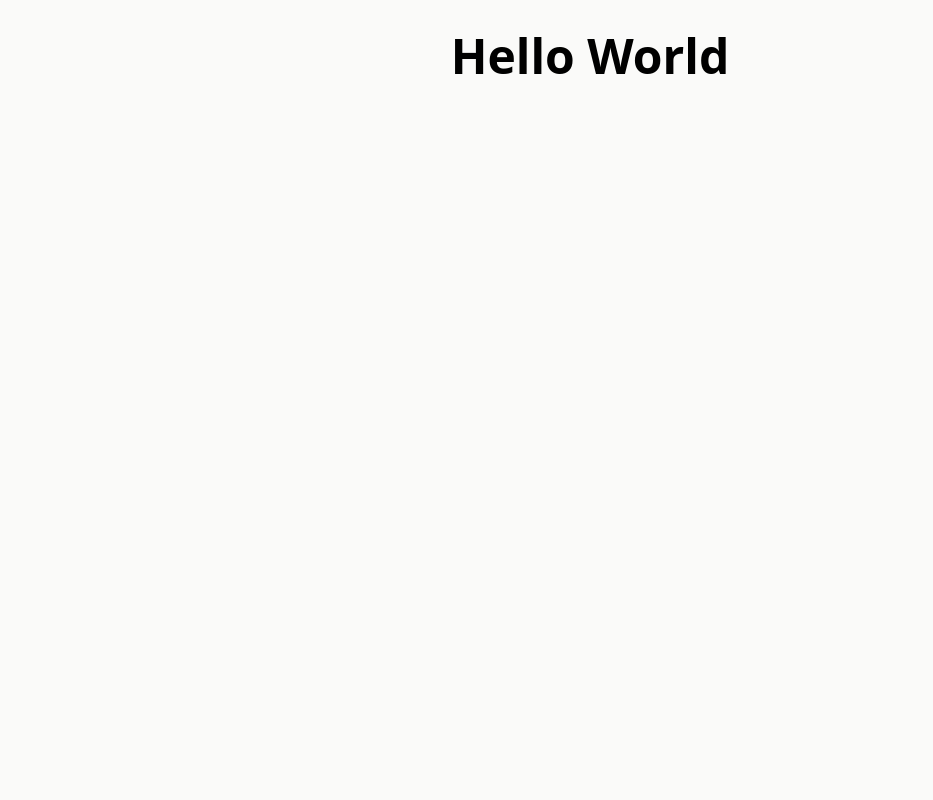
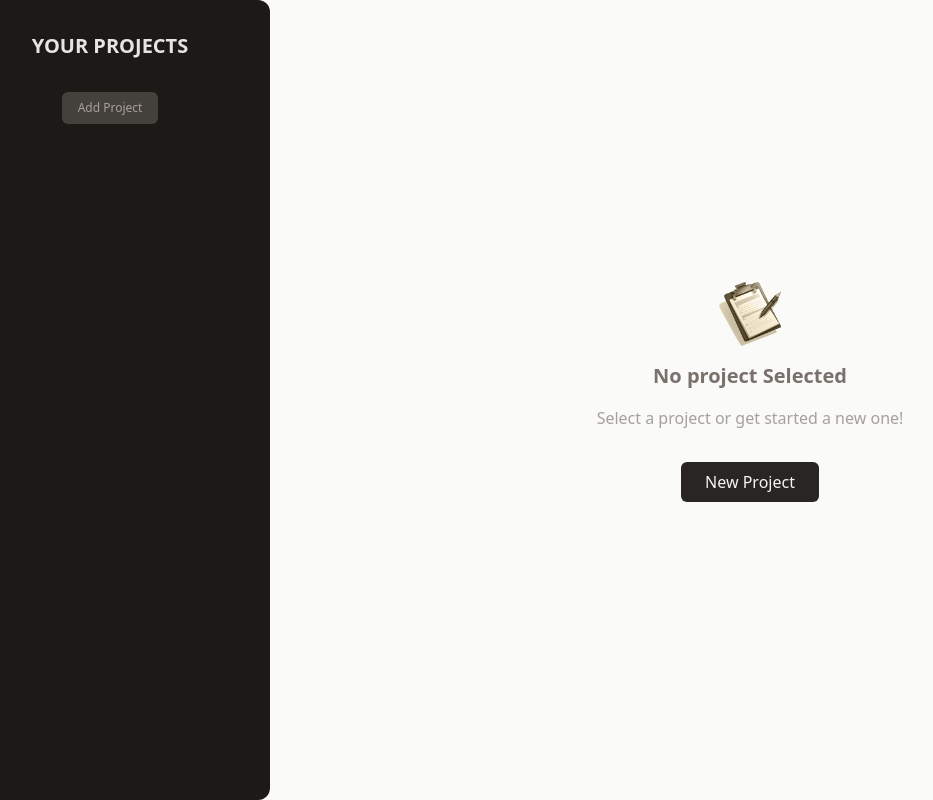
Before and after one commit to leonardomarcattidasilva/project_management, a React (Vite) app: page / in a window 1280 px wide. Shown: the whole page, without its empty margins (50-983 px from the left). Built offline with nearby package versions, Linux system fonts and the light colour scheme.

Commit message:
New project component

```diff
--- a/src/App.jsx
+++ b/src/App.jsx
@@ -1,9 +1,40 @@
-import React from "react";
+import React, { useState } from "react";
+import SideBar from "./components/SideBar";
+import NewProject from "./components/NewProject";
+import NoProjectSelected from "./components/NoProjectSelected";
+
+const styles = {
+   container: 'h-screen grid grid-cols-4',
+   main: 'col-span-3 m-8 flex flex-col flex-nowrap justify-center items-center'
+}
 
 const App = () => {
-   return <>
-      <h1 className="my-8 text-center text-5xl font-bold">Hello World</h1>
-   </>
+   const [status, setStatus] = useState({ projectID: undefined, projects: [] })
+   const toggleStatus = () => setStatus(prevState => {
+      return {
+         ...prevState,
+         projectID: null,
+      }
+   })
+
+   const cancelNewProject = () => setStatus(prevState => {
+      return {
+         ...prevState,
+         projectID: undefined
+      }
+   })
+
+   return <div className={styles.container}>
+      <SideBar onClick={toggleStatus} />
+      <main className={styles.main}>
+         {
+            status.projectID === undefined ?
+               <NoProjectSelected onClick={toggleStatus} />
+               :
+               <NewProject onClick={toggleStatus} onCancel={cancelNewProject} />
+         }
+      </main>
+   </div>
 }
 
 export default App;
--- /dev/null
+++ b/src/components/Input.jsx
@@ -0,0 +1,18 @@
+import React from "react";
+
+const styles = {
+   container: 'flex flex-col gap-1 my-4',
+   label: 'text-sm font-bold uppercase text-stone-500',
+   input: 'w-full p-1 border-b-2 border-stone-300 resize-none bg-stone-200 text-stone-600 focus:outline-none focus:border-stone-600'
+}
+
+const Input = ({ label, isTextArea, type }) => {
+   return <div className={styles.container}>
+      <label htmlFor="" className={styles.label}>{label}</label>
+      {
+         isTextArea ? <textarea name="" id="" color="5" rows={5} className={styles.input}></textarea> : <input type={type} className={styles.input} />
+      }
+   </div>
+}
+
+export default Input
--- /dev/null
+++ b/src/components/NewProject.jsx
@@ -0,0 +1,24 @@
+import React from "react";
+import Input from "./Input";
+
+const styles = {
+   container: 'w-1/2',
+   btn: 'px-6 py-2 rounded-md mx-2',
+   btn_container: 'flex flex-row justify-center items-center',
+   btn_cancel: 'bg-stone-200 hover:bg-stone-300 text-stone-600 hover:text-stone-950',
+   btn_save: 'bg-stone-800 text-stone-100 hover:bg-stone-950'
+}
+
+const NewProject = ({ onCancel }) => {
+   return <div className={styles.container}>
+      <div className={styles.btn_container}>
+         <button type="button" className={`${styles.btn} ${styles.btn_cancel}`} onClick={onCancel}>Cancel</button>
+         <button type="button" className={`${styles.btn} ${styles.btn_save}`}>Save</button>
+      </div>
+      <Input label="Title" type='text' />
+      <Input label="Description" isTextArea type={null} />
+      <Input label="Deadline" type='datetime-local' />
+   </div>
+}
+
+export default NewProject
--- /dev/null
+++ b/src/components/NoProjectSelected.jsx
@@ -0,0 +1,20 @@
+import React from "react";
+import noImage from '../assets/no-projects.png'
+const styles = {
+   container: 'text-center w-2/3',
+   btn: 'px-6 py-2 rounded-md my-4 bg-stone-800 text-stone-100 hover:bg-stone-950',
+   title: 'text-xl font-bold text-stone-500 my-4',
+   img: 'w-16 h-16 object-contain mx-auto',
+   text: 'text-stone-400 mb-4'
+}
+
+const NoProjectSelected = ({ onClick }) => {
+   return <div className={styles.container}>
+      <img src={noImage} alt="" className={styles.img} />
+      <h2 className={styles.title} >No project Selected</h2>
+      <p className={styles.text}>Select a project or get started a new one!</p>
+      <button type="button" className={styles.btn} onClick={onClick}>New Project </button>
+   </div>
+}
+
+export default NoProjectSelected
--- /dev/null
+++ b/src/components/SideBar.jsx
@@ -0,0 +1,18 @@
+import React from "react";
+
+const styles = {
+   aside: 'bg-stone-900 text-center py-8 text-stone-50 rounded-r-xl flex-1',
+   title: 'mb-8 font-bold uppercase md:text-xl text-stone-200',
+   button: "px-4 py-2 text-xs rounded-md bg-stone-700 text-stone-400 hover:bg-stone-600 hover:text-stone-100"
+}
+
+const SideBar = ({ onClick }) => {
+   return <aside className={styles.aside}>
+      <h2 className={styles.title}>Your Projects</h2>
+      <button type="button" className={styles.button} onClick={onClick}>
+         Add Project
+      </button>
+   </aside>
+}
+
+export default SideBar
```
